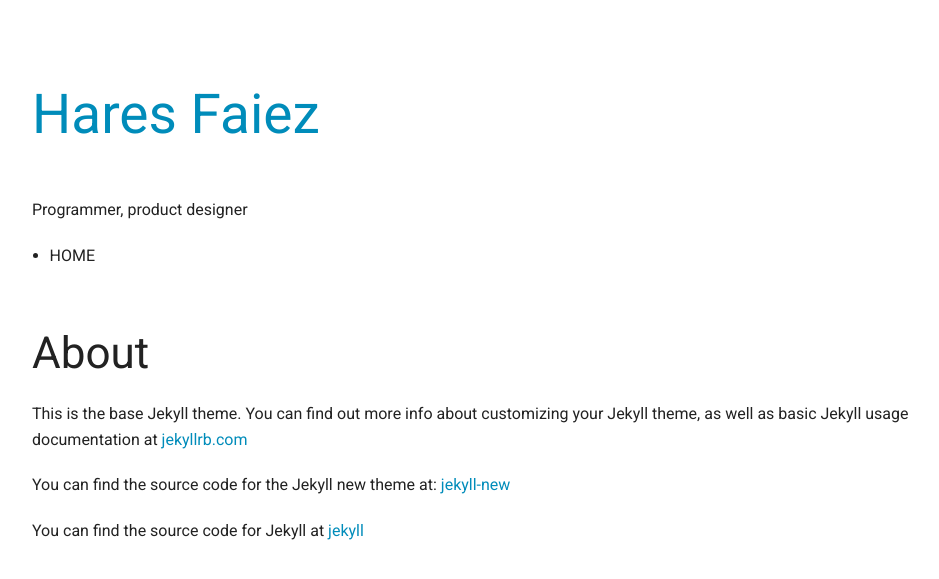
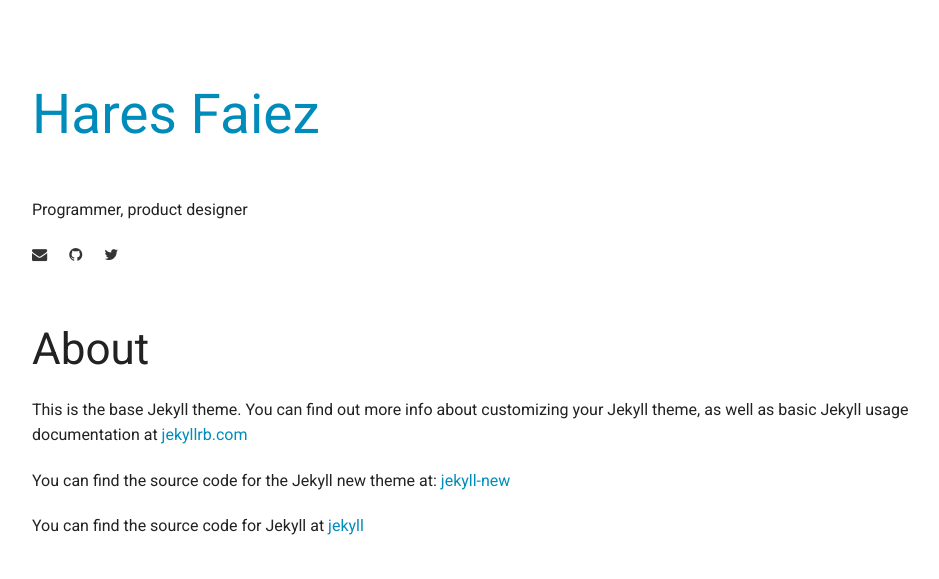
Before and after one commit to haresfaiez/haresfaiez.github.io, a Jekyll site: the page built from about.md, in a window 1280 px wide. Shown: the top 579 px of the page, without its empty margins (123-1062 px from the left). Built offline with Jekyll 4.4.1, drawn with Linux system fonts in a browser that asks for light colours.

Commit message:
Remove about section

```diff
--- /dev/null
+++ b/_includes/contact.html
@@ -0,0 +1,26 @@
+<ul class="inline-list">
+    {% if site.email %}
+    <li>
+        <a target="_blank" href="{{ site.email }}" class="post-aside-anchor">
+            <i class="fa fa-envelope"></i>
+        </a>
+    </li>
+    {% endif %}
+
+    {% if site.github_username %}
+    <li>
+        <a href="https://github.com/{{ site.github_username }}" class="post-aside-anchor">
+            <i class="fa fa-github"></i>
+        </a>
+
+    </li>
+    {% endif %}
+
+    {% if site.twitter_username %}
+    <li>
+        <a href="https://twitter.com/{{ site.twitter_username }}" class="post-aside-anchor">
+            <i class="fa fa-twitter"></i>
+        </a>
+    </li>
+    {% endif %}
+</ul>
--- a/_includes/header.html
+++ b/_includes/header.html
@@ -8,8 +8,6 @@
         </p>
     </section>
     <section class="columns">
-        <ul>
-            <li> HOME </li>
-        </ul>
+        {% include contact.html %}
     </section>
 </header>
--- a/index.html
+++ b/index.html
@@ -3,11 +3,8 @@ layout: default
 ---
 
 <div class="row">
-    <section class="small-12 large-8 columns">
+    <section class="columns">
         {% include pre-posts.html %}
         {% include posts.html %}
     </section>
-    <section class="small-12 large-4 columns">
-        {% include about.html %}
-    </section>
 </div>
```
Also changed, not shown: _includes/about.html (deleted, +0 -37 lines).
